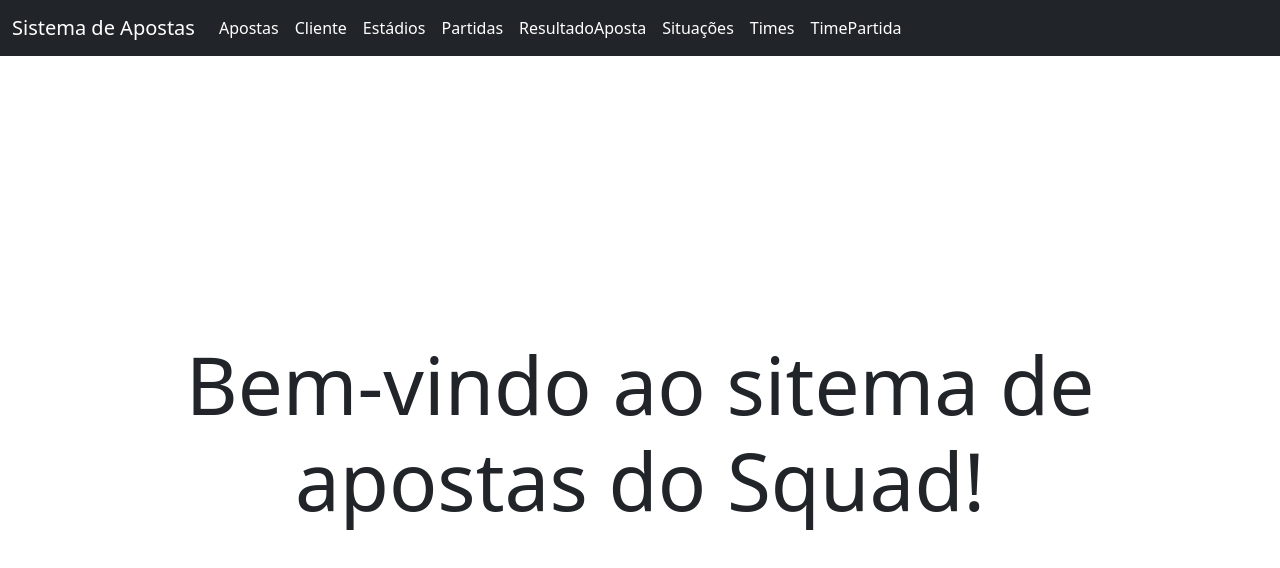
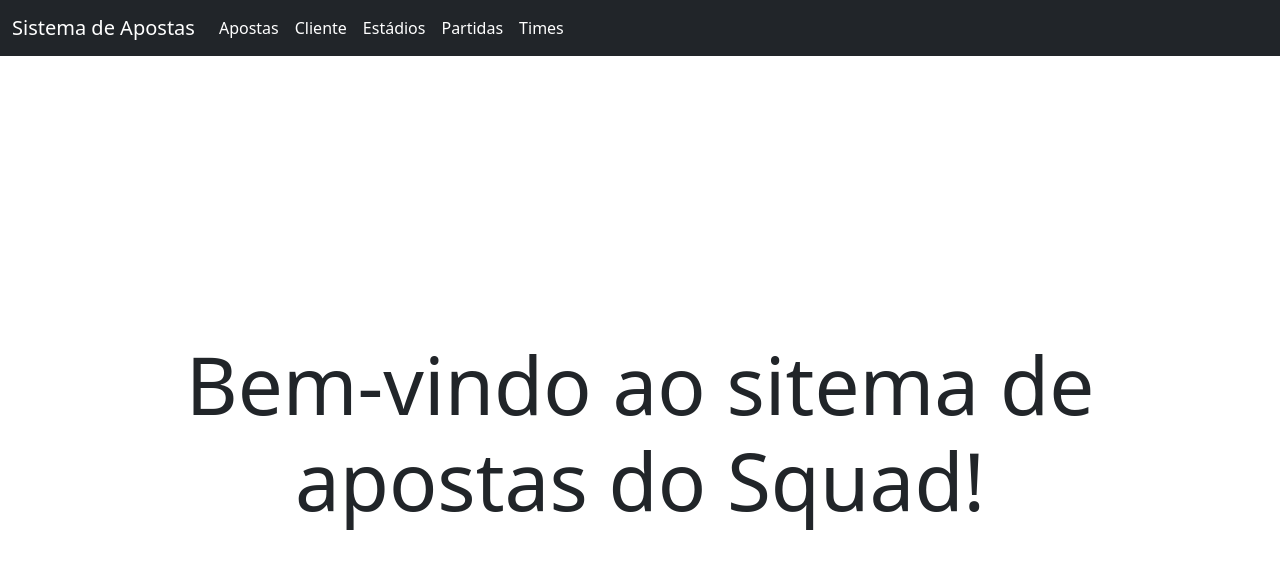
Before and after one commit to Thiago-Marinho/ApostaSquadFront, an Angular app: page / in a window 1280 px wide. Shown: the top 568 px of the page. Built offline with nearby package versions, Linux system fonts and the light colour scheme.

Commit message:
mensagens de error

```diff
--- a/src/app/app.component.html
+++ b/src/app/app.component.html
@@ -19,16 +19,7 @@
                 <a class="nav-link active" href="partida">Partidas</a>
             </li>
             <li class="nav-item">
-                <a class="nav-link active" href="resultadoAposta">ResultadoAposta</a>
-            </li>
-            <li class="nav-item">
-                <a class="nav-link active" href="situacao">Situações</a>
-            </li>
-            <li class="nav-item">
                 <a class="nav-link active" href="time">Times</a>
-            </li>
-            <li class="nav-item">
-                <a class="nav-link active" href="timePartida">TimePartida</a>
             </li>
         </ul>
         </div>
--- a/src/app/app.module.ts
+++ b/src/app/app.module.ts
@@ -28,7 +28,7 @@ import { PartidaComponent } from './components/partida/partida.component';
 import { SituacaoComponent } from './components/situacao/situacao.component';
 import { TimePartidaComponent } from './components/time-partida/time-partida.component';
 import { ResultadoApostaComponent } from './components/resultado-aposta/resultado-aposta.component';
-import { FormsModule } from '@angular/forms';
+import { FormsModule, ReactiveFormsModule } from '@angular/forms';
 import { IndexComponent } from './components/index/index.component';
 
 @NgModule({
@@ -56,7 +56,8 @@ import { IndexComponent } from './components/index/index.component';
     BrowserModule,
     AppRoutingModule,
     HttpClientModule,
-    FormsModule
+    FormsModule,
+    ReactiveFormsModule
   ],
   providers: [
     ClienteService,
--- a/src/app/components/aposta/aposta.component.css
+++ b/src/app/components/aposta/aposta.component.css
@@ -0,0 +1,3 @@
+.error {
+    color: red;
+}
--- a/src/app/components/aposta/aposta.component.html
+++ b/src/app/components/aposta/aposta.component.html
@@ -8,7 +8,7 @@
 
     <div *ngIf="boolPostForm">
         <div class="card">
-            <form (ngSubmit)="onSubmit()">
+            <form [formGroup]="form" (ngSubmit)="onSubmit()">
                 <div class="row justify-content-between text-left">
                     <div class="form-group col-sm-12 flex-column d-flex">
                         <label for="descricao">Descrição da aposta</label>
@@ -18,7 +18,10 @@
                 <div class="row justify-content-between text-left">
                     <div class="form-group col-sm-12 flex-column d-flex">
                         <label for="valor">Valor da aposta</label>
-                        <input type="number" name="valor" id="valor" [(ngModel)]="aposta.valor" required>
+                        <input formControlName="valor" [(ngModel)]="aposta.valor" type="number" name="valor" id="valor"  min="10" max="100" required>
+                        <span class="error" *ngIf="form.controls.valor.errors">
+                            Valor inválido!
+                         </span>
                     </div>
                 </div>
                 <div class="row justify-content-between text-left">
@@ -56,7 +59,7 @@
                     <button type="button" (click)="validar()">Load</button>
                 </div>
 
-                <input class="my-submit-button" type="submit" value="Cadastrar">
+                <input [disabled]="!form.valid" id="sbmit" class="my-submit-button" type="submit" value="Cadastrar">
             </form>
         </div>
     </div>
--- a/src/app/components/aposta/aposta.component.ts
+++ b/src/app/components/aposta/aposta.component.ts
@@ -13,6 +13,7 @@ import {ResultadoAposta} from 'src/app/entities/resultado_aposta'
 import { SituacaoService } from 'src/app/services/situacao.service';
 import { TimePartidaService } from 'src/app/services/time-partida.service';
 import { TimeService } from 'src/app/services/time.service';
+import { FormBuilder, FormGroup, Validators } from '@angular/forms';
 
 @Component({
   selector: 'app-aposta',
@@ -48,6 +49,8 @@ export class ApostaComponent implements OnInit {
     id_estadio: 0
   }
 
+  form: FormGroup
+
   @ViewChild('el')
   el!: ElementRef;
   timesFiltrados: Time[] = [];
@@ -59,8 +62,17 @@ export class ApostaComponent implements OnInit {
     private partidaService: PartidaService,
     private timeService: TimeService,
     private timePartidaService: TimePartidaService,
-    private resultadoApostaService : ResultadoApostaService
-  ) { }
+    private resultadoApostaService : ResultadoApostaService,
+    private formBuilder: FormBuilder
+  ) {
+    this.form = this.formBuilder.group({
+      valor: ['', [
+        Validators.min(10),
+        Validators.max(100)
+      ]
+      ]
+    })
+  }
 
   ngOnInit(): void {
     this.listar()
@@ -82,6 +94,11 @@ export class ApostaComponent implements OnInit {
     this.boolPostForm = false
   }
   onSubmit(){
+    if(!this.form.valid) {
+      console.log('invalid data!')
+      return
+    }
+
     this.aposta.idCliente = Number(this.aposta.idCliente)
     this.aposta.idSituacao = Number(this.aposta.idSituacao)
 
```
